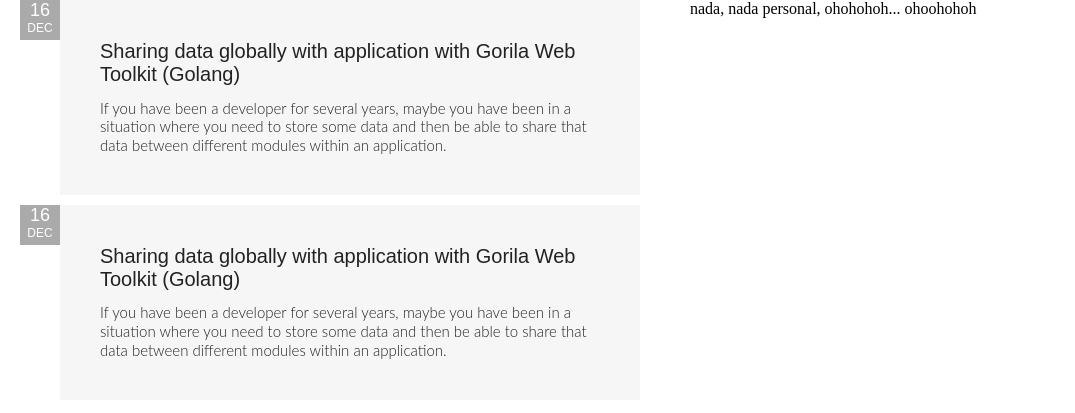
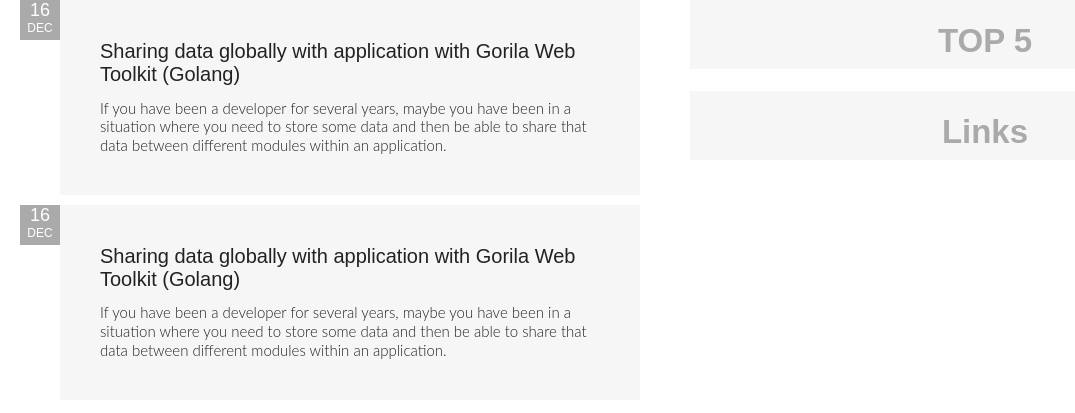
Before and after one commit to WalterGGonzalez/style, a website: page index.html in a window 1280 px wide. Shown: the whole page, without its empty margins (0-1075 px from the left). Drawn offline with Linux system fonts and the light colour scheme; files whose address does not match are found by name.

Commit message:
Adds highlight module

```diff
--- a/assets/stylesheets/base.scss
+++ b/assets/stylesheets/base.scss
@@ -2,7 +2,7 @@
   font-size: 16px;
 }
 
-body, p, h1, section, article {
+body, p, h1, h2, h3, h4, h5, h6, section, article, div {
   margin: 0;
   padding: 0;
   box-sizing: border-box;
--- a/assets/stylesheets/main.scss
+++ b/assets/stylesheets/main.scss
@@ -10,6 +10,7 @@
 
 /* Import module files */
 @import 'modules/post';
+@import 'modules/highlighted';
 
 /* Import state files */
 @import 'state';
--- /dev/null
+++ b/assets/stylesheets/modules/highlighted.scss
@@ -0,0 +1,9 @@
+.highlighted {
+  background-color: $whitesmoke;
+  font: 1.375em 'Lato Regular', sans-serif;
+  height: 3.125em;
+  padding: 1em;
+  text-align: center;
+  color: $darkgray;
+  margin-bottom: 1em;
+}
--- a/index.html
+++ b/index.html
@@ -41,7 +41,12 @@
         </article>
       </section>
       <section class='l-half last'>
-        nada, nada personal, ohohohoh... ohoohohoh
+        <section class='highlighted'>
+          <h2>TOP 5</h2>
+        </section>
+        <section class='highlighted'>
+          <h2>Links</h2>
+        </section>
       </section>
     </section>
     <section id='footer'>
```
Also changed, not shown: public/stylesheets/base.css, public/stylesheets/main.css, public/stylesheets/modules/highlighted.css (added), 3 other files.
